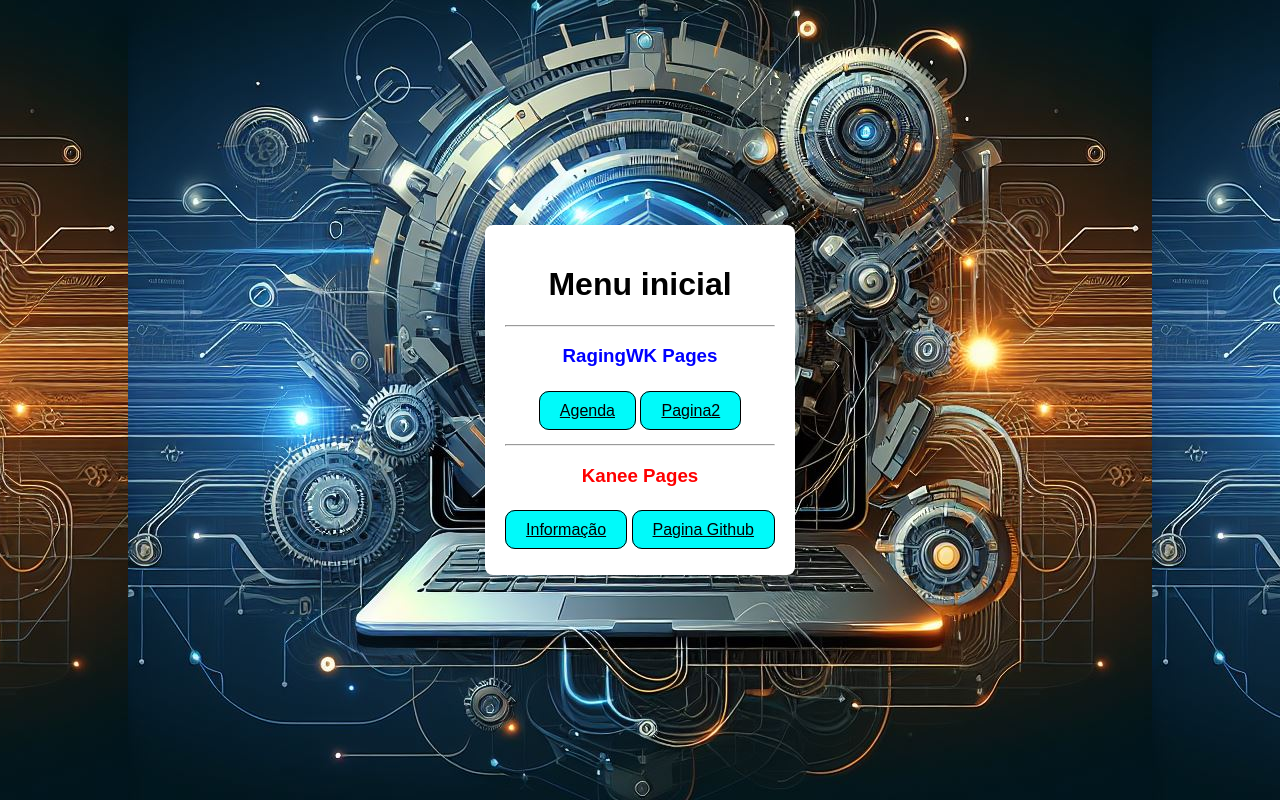
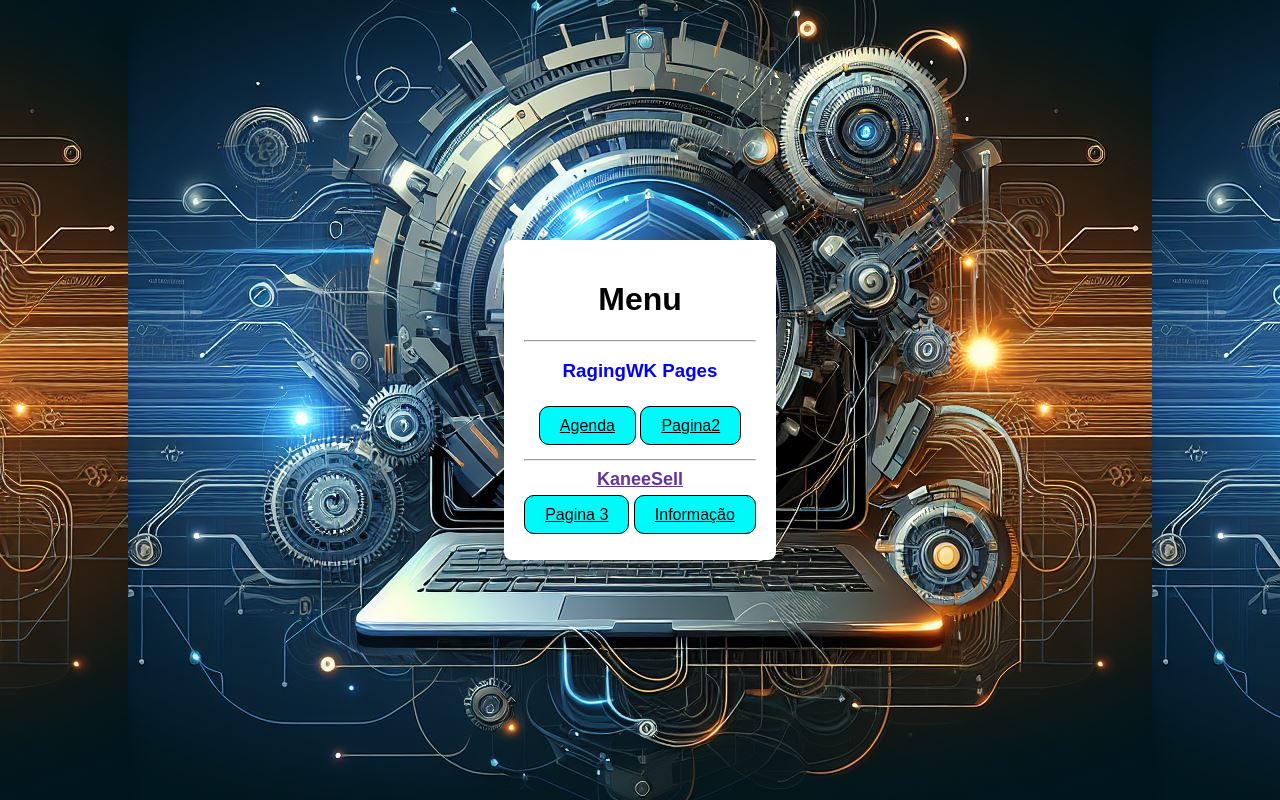
Before and after one commit to KaneeSell/ProjectRK, a website: page menu/menu.html in a window 1280 px wide. Drawn offline with Linux system fonts and the light colour scheme.

Commit message:
commit profile

```diff
--- a/menu/menu.html
+++ b/menu/menu.html
@@ -9,31 +9,16 @@
 </head>
 <body>
     <div class="login-container">
-    <h1>Menu inicial</h1>
+    <h1>Menu</h1>
     <hr>
-    <!-- <form id="ir_agenda">
-        <br>
-        <button type="click" style="background-color: aqua;">Agenda</button>
-    </form>
-    <form id="ir_pagina2">
-        <br>
-        <button type="click" style="background-color: aqua;">Pagina2</button>
-    </form>
-    <form id="ir_pagina3">
-        <br>
-        <button type="click" style="background-color: aqua;">Pagina3</button>
-    </form>
-    <form id="ir_pagina4">
-        <br>
-        <button type="click" style="background-color: aqua;">Pagina4</button>
-    </form> -->
     <h3 style="color: blue;">RagingWK Pages</h3>
     <a class="button" href="../agenda/agenda.html">Agenda</a>
     <a class="button" href="../pagina2/pagina2.html">Pagina2</a>
     <hr>
-    <h3 style="color: red;">Kanee Pages</h3>
-    <a class="button" href="../pagina4/pagina4.html">Informação</a>
-    <a class="button" href="../pagina3/pagina3.html">Pagina Github</a>
+    <a href="https://github.com/KaneeSell" title="KaneeSell Github" style="font-size: large; color: rebeccapurple;"><b>KaneeSell</b></a>
+    <br>
+    <a class="button" href="../pagina3/pagina3.html" title="Em Manutenção">Pagina 3</a>
+    <a class="button" href="../pagina4/pagina4.html" title="Informações Kanee">Informação</a>
     <script src="script.js"></script>
     </div>
 </body>
--- a/pagina3/styles.css
+++ /dev/null
@@ -1,15 +0,0 @@
-body{
-    text-align: center;
-}
-.button {
-    padding: 10px 20px;
-    border: 1px solid black;
-    background-color: rgb(0, 250, 250);
-    color: rgb(0, 0, 0);
-    border-radius: 10px;
-    cursor: pointer;
-
-}
-.button:hover {
-    background-color: rgb(15, 158, 139);
-}
--- a/pagina4/styles.css
+++ /dev/null
@@ -1,15 +0,0 @@
-body{
-    text-align: center;
-}
-.button {
-    padding: 10px 20px;
-    border: 1px solid black;
-    background-color: rgb(0, 250, 250);
-    color: rgb(0, 0, 0);
-    border-radius: 10px;
-    cursor: pointer;
-
-}
-.button:hover {
-    background-color: rgb(15, 158, 139);
-}
```
Also changed, not shown: pagina3/pagina3.html (+3 -6 lines), pagina4/pagina4.html (+7 -4 lines), pagina4/script.js (+12 -5 lines), script.js (+0 -8 lines).
